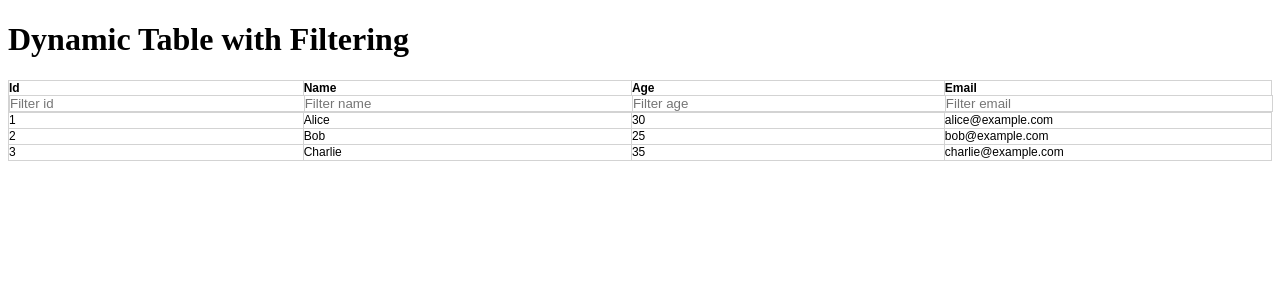
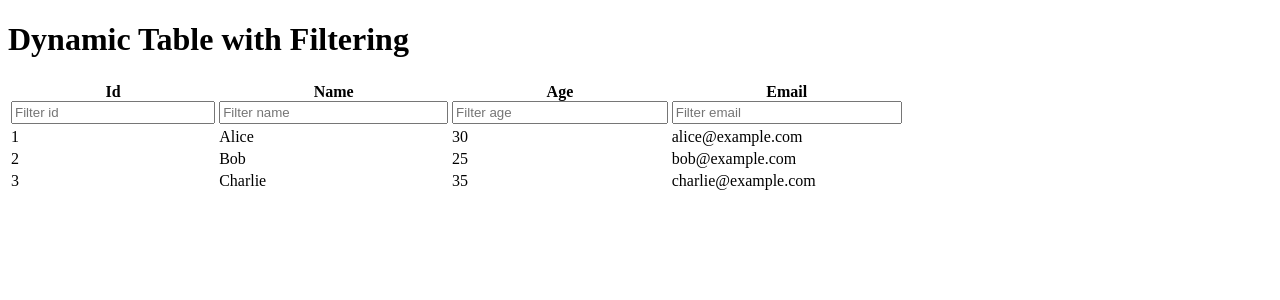
Before and after one commit to andrewcgaitskell/python_flask_charting, a Flask app: page /viewing/dynamic_table in a window 1280 px wide. Shown: the top 300 px of the page. Run offline with Flask 3, Linux system fonts and the light colour scheme.

Commit message:
Update dynamic_table.html

```diff
--- a/templates/tables/dynamic_table.html
+++ b/templates/tables/dynamic_table.html
@@ -5,31 +5,31 @@
     <meta name="viewport" content="width=device-width, initial-scale=1.0">
     <title>Dynamic Table with Filtering</title>
     <style>
-        table {
+        .table {
             width: 100%;
             border-collapse: collapse;
             font-family: arial;
             font-size: 12px;
         }
-        table, th, td, tr {
+        .table, .th, .td, .tr {
             border: 1px solid LightGray;
             height: 15px;
         }
-        th, td {
+        .th, .td {
             padding: 0px;
             margin: 0px;
             text-align: left;
         }
-        thead, tbody {
+        .thead, .tbody {
             padding: 0px;
             margin: 0px;
             text-align: left;
         }
+        /* Style for filter inputs inside table cells */
         .filter-input {
-            margin: 0px;
-            padding: 0px;
-            width: 100%;
-            border: 1px solid LightGray;
+            padding: 2px; /* Adjust padding as needed */
+            width: 100%; /* Optional: Make input width full to fit the cell */
+            box-sizing: border-box; /* Ensure padding does not affect width */
         }
     </style>
 </head>
```
